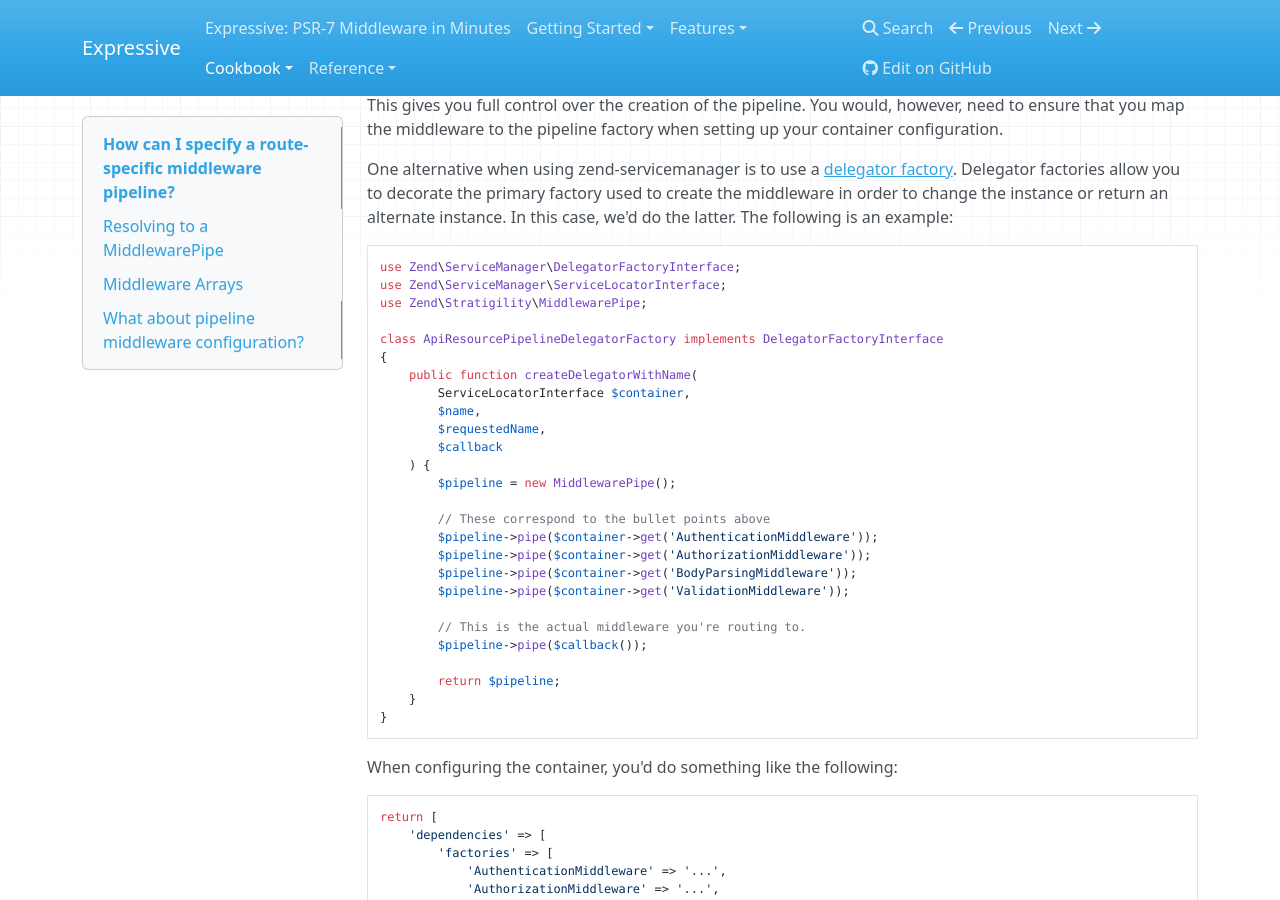
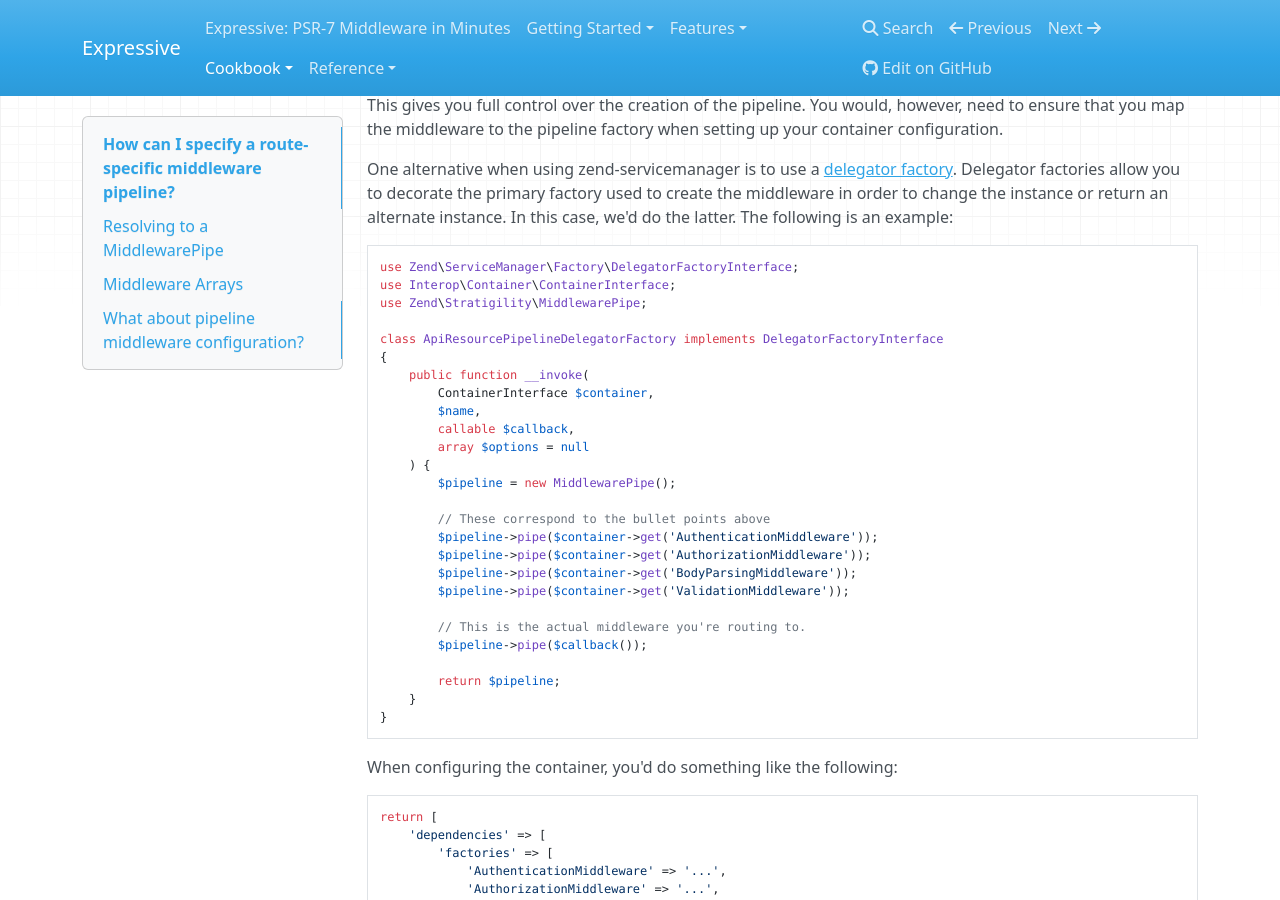
Before and after one commit to zendframework/zend-expressive, an MkDocs documentation site: the page built from doc/book/cookbook/route-specific-pipeline.md, in a window 1280 px wide and 900 px high, scrolled down 1054 px. Built offline with MkDocs 1.6.1, drawn with Linux system fonts in a browser that asks for light colours; nearby versions of some CDN libraries; old or Windows-style settings are respelled for this version of MkDocs.

Commit message:
replace deprecated DelegatorFactoryInterface

````diff
--- a/doc/book/cookbook/route-specific-pipeline.md
+++ b/doc/book/cookbook/route-specific-pipeline.md
@@ -58,17 +58,17 @@ middleware in order to change the instance or return an alternate instance. In
 this case, we'd do the latter. The following is an example:
 
 ```php
-use Zend\ServiceManager\DelegatorFactoryInterface;
-use Zend\ServiceManager\ServiceLocatorInterface;
+use Zend\ServiceManager\Factory\DelegatorFactoryInterface;
+use Interop\Container\ContainerInterface;
 use Zend\Stratigility\MiddlewarePipe;
 
 class ApiResourcePipelineDelegatorFactory implements DelegatorFactoryInterface
 {
-    public function createDelegatorWithName(
-        ServiceLocatorInterface $container,
+    public function __invoke(
+        ContainerInterface $container,
         $name,
-        $requestedName,
-        $callback
+        callable $callback,
+        array $options = null
     ) {
         $pipeline = new MiddlewarePipe();
 
````
